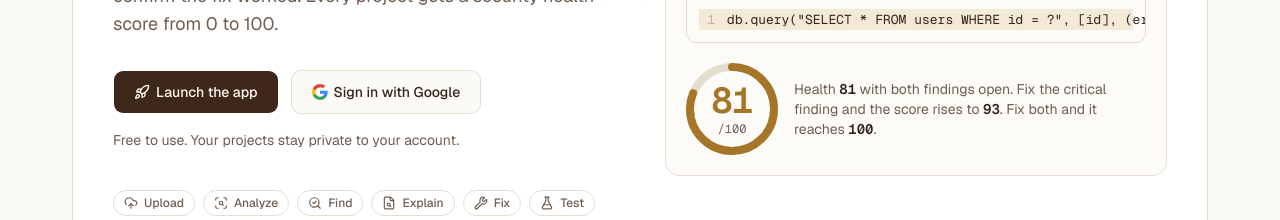
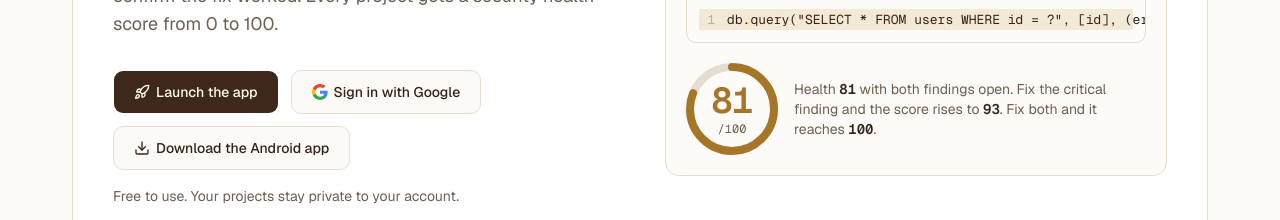
Before and after one commit to Ahmadraza970/proofcode, a Next.js app: page / in a window 1280 px wide. Shown: the part 435-655 px from the top of the page. Built offline with nearby package versions, Linux system fonts and the light colour scheme; no server answers.

Commit message:
Add Android app download button to the landing hero (no more scrolling to find it)

```diff
--- a/components/landing/LandingPage.tsx
+++ b/components/landing/LandingPage.tsx
@@ -228,6 +228,14 @@ export function LandingPage() {
                   Sign in with Google
                 </Link>
               </Button>
+              {APK_DOWNLOAD_URL ? (
+                <Button asChild variant="outline" size="lg" className="h-11 px-5">
+                  <a href={APK_DOWNLOAD_URL}>
+                    <Download className="size-4" aria-hidden="true" />
+                    Download the Android app
+                  </a>
+                </Button>
+              ) : null}
             </div>
             <p className="mt-4 text-sm text-muted-foreground">
               Free to use. Your projects stay private to your account.
```
